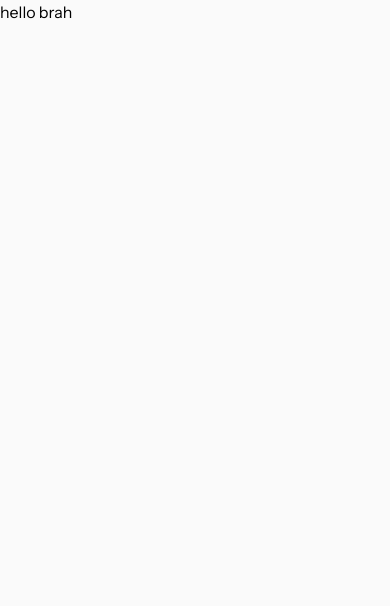
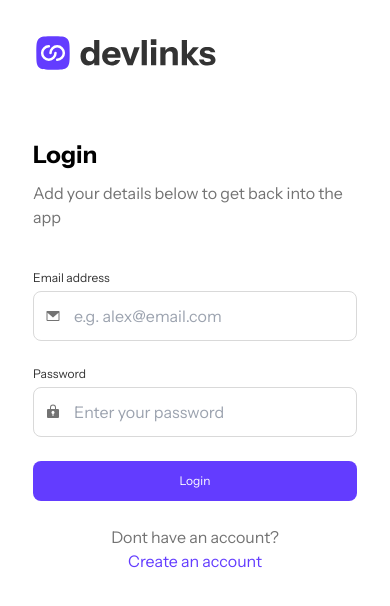
Before and after one commit to Swag-blips/Dev-links, a React (Vite) app: page /login in a window 390 px wide. Shown: the top 606 px of the page. Built offline with nearby package versions, Linux system fonts and the light colour scheme.

Commit message:
login mobile complete

```diff
--- a/src/pages/Login.jsx
+++ b/src/pages/Login.jsx
@@ -1,7 +1,74 @@
 import React from "react";
+import logo from "../assets/images/logo-devlinks-large.svg";
+import emailIcon from "../assets/images/icon-email.svg";
+import passwordIcon from "../assets/images/icon-password.svg";
 
 const Login = () => {
-  return <div>hello brah</div>;
+  return (
+    <main className="bg-[#fff] h-screen p-[1px]">
+      <div className="mt-[32px] ml-[32px]">
+        <img src={logo} alt="DevLinks Logo" />
+      </div>
+      <div className="mt-[64px] ml-[32px] mr-[32px]">
+        <div className="flex justify-center gap-[8px] flex-col">
+          <h2 className="font-bold text-[24px]">Login</h2>
+          <p className="text-[16px] font-regular text-[#737373]">
+            Add your details below to get back into the app
+          </p>
+        </div>
+        <form className="mt-[40px] flex flex-col justify-center gap-[24px]">
+          <div className="flex justify-center flex-col gap-[4px] text-[#333333]">
+            <label htmlFor="email" className="text-[12px]">
+              Email address
+            </label>
+            <div className="relative">
+              <img
+                src={emailIcon}
+                alt="Email Icon"
+                className="absolute left-3 top-1/2 transform -translate-y-1/2"
+              />
+              <input
+                type="email"
+                name="email"
+                id="email"
+                placeholder="e.g. alex@email.com"
+                className="border border-[#D9D9D9] px-4 py-3 rounded-[8px] pl-[40px] w-full"
+              />
+            </div>
+          </div>
+
+          <div className="flex justify-center flex-col gap-[4px] text-[#333333]">
+            <label htmlFor="password" className="text-[12px]">
+              Password
+            </label>
+            <div className="relative">
+              <img
+                src={passwordIcon}
+                alt="Password Icon"
+                className="absolute left-3 top-1/2 transform -translate-y-1/2"
+              />
+              <input
+                type="password"
+                name="password"
+                id="password"
+                placeholder="Enter your password"
+                className="border border-[#D9D9D9] px-4 py-3 rounded-[8px] pl-[40px] w-full"
+              />
+            </div>
+          </div>
+
+          <button className="bg-[#633CFF] px-[27px] py-[11px] rounded-[8px] text-[12px] text-[#fff]">
+            Login
+          </button>
+
+          <div className="text-center ">
+            <p className="text-[#737373]">Dont have an account?</p>
+            <p className="text-[#633CFF]">Create an account</p>
+          </div>
+        </form>
+      </div>
+    </main>
+  );
 };
 
 export default Login;
```
Also changed, not shown: src/index.css (+4 -4 lines).
